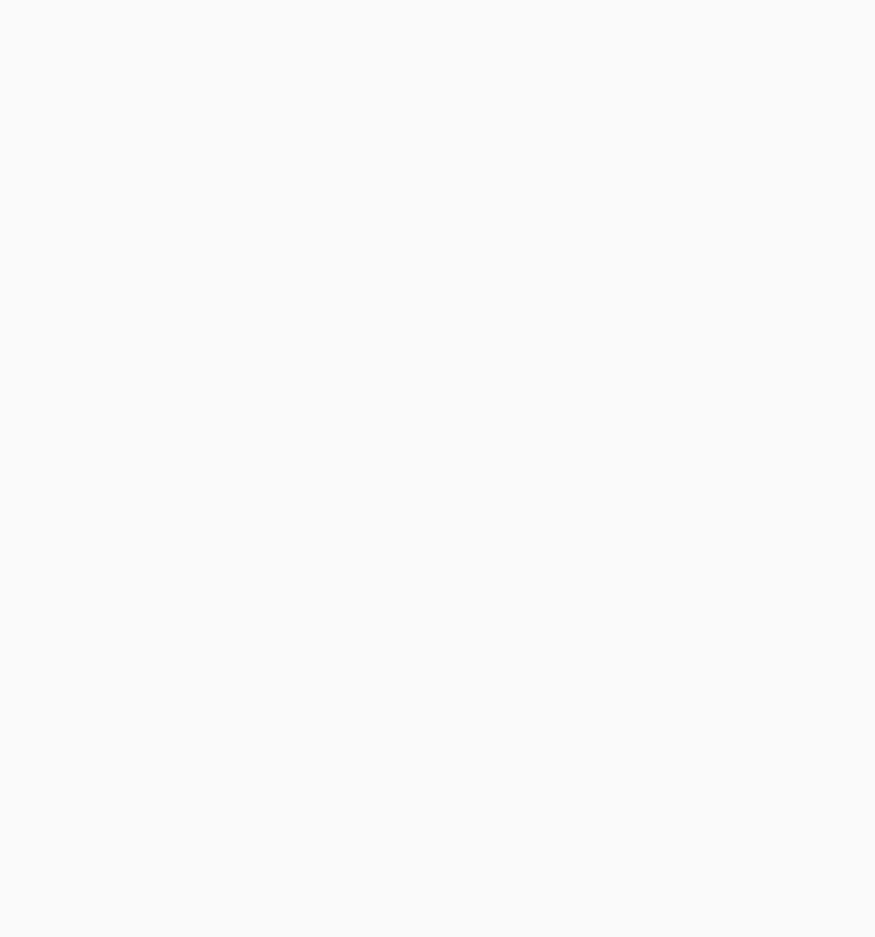
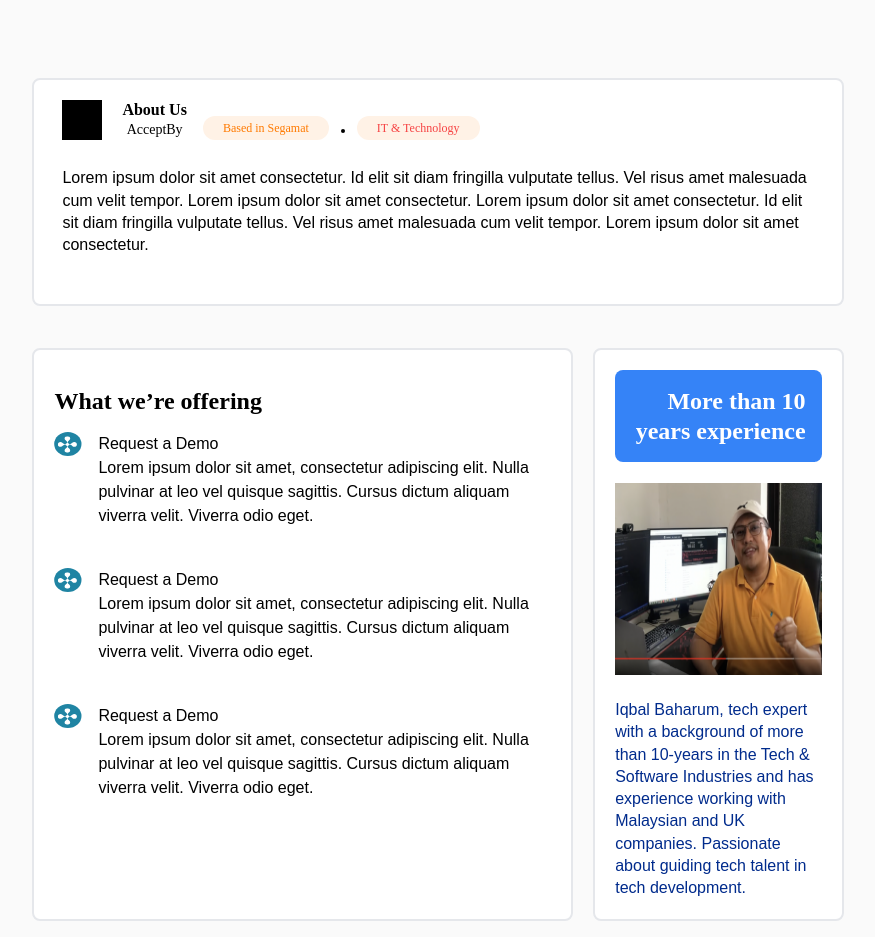
Before and after one commit to Arexxa/const_frontend, a React (Create React App) app: page /landing in a window 1280 px wide. Shown: the part 1180-2117 px from the top of the page, without its empty margins (202-1077 px from the left). Before the commit the page ends 1142 px from the top, so only its background shows below. Built offline with nearby package versions, Linux system fonts and the light colour scheme.

Commit message:
adjust landing

```diff
--- a/src/index.css
+++ b/src/index.css
@@ -4,6 +4,7 @@
 
 @import url('https://fonts.googleapis.com/css2?family=Abel&display=swap');
 @import url('https://fonts.googleapis.com/css2?family=ABeeZee&display=swap');
+@import url('https://fonts.googleapis.com/css2?family=Plus+Jakarta+Sans&display=swap');
 
 #root {
     --primary: #0abab5;
@@ -35,3 +36,7 @@ body {
 .abel {
     font-family: 'Abel';
 }
+
+.jakarta {
+    font-family: 'Plus Jakarta Sans';
+}
--- a/src/pages/Landing/index.js
+++ b/src/pages/Landing/index.js
@@ -1,14 +1,41 @@
 import React from 'react'
 import navBg from '../../assets/images/navbar-bg.png'
 import pixel from '../../assets/images/pexelbg.png'
+import profileIcon from '../../assets/images/profile-icon.png'
+import bulletIcon from '../../assets/svg/bullet-icon.svg'
+import iqbal from '../../assets/images/iqbal.png'
+
+const bullet = [
+    {
+        id: 1,
+        icon: bulletIcon,
+        title: 'Request a Demo',
+        description:
+            'Lorem ipsum dolor sit amet, consectetur adipiscing elit. Nulla pulvinar at leo vel quisque sagittis. Cursus dictum aliquam viverra velit. Viverra odio eget.',
+    },
+    {
+        id: 2,
+        icon: bulletIcon,
+        title: 'Request a Demo',
+        description:
+            'Lorem ipsum dolor sit amet, consectetur adipiscing elit. Nulla pulvinar at leo vel quisque sagittis. Cursus dictum aliquam viverra velit. Viverra odio eget.',
+    },
+    {
+        id: 3,
+        icon: bulletIcon,
+        title: 'Request a Demo',
+        description:
+            'Lorem ipsum dolor sit amet, consectetur adipiscing elit. Nulla pulvinar at leo vel quisque sagittis. Cursus dictum aliquam viverra velit. Viverra odio eget.',
+    },
+]
 
 function Landing() {
     return (
-        <div className="w-full h-screen flex flex-col justify-start bg-[#FAFAFA]">
-            <div className="fixed top-0 right-0">
+        <div className="w-full h-screen flex flex-col bg-[#FAFAFA]">
+            <div className="flex justify-end">
                 <img src={navBg} alt="navbar-bg" />
             </div>
-            <div className="mt-[220px] w-full p-4">
+            <div className="mt-[40px] lg:mt-[100px] w-full p-4">
                 <div>
                     <div className="mx-auto flex justify-center ">
                         <div className="lg:w-[60%] text-black italic font-normal text-[22px] lg:text-[40px] leading-[25px] lg:leading-[47.28px] mb-[37px]">
@@ -36,7 +63,101 @@ function Landing() {
                 <div className="mx-auto flex justify-center mt-[20px] lg:mt-[60px]">
                     <img src={pixel} alt="" />
                 </div>
-                <div></div>
+            </div>
+
+            <div className="lg:mt-[60px] w-full p-4">
+                <div className="mx-auto lg:flex justify-center">
+                    <div className="p-5 border-2 rounded-lg bg-white lg:w-[65%] px-7 pb-12">
+                        <div className="lg:flex lg:flex-row lg:gap-4">
+                            <div className=" flex justify-start gap-5">
+                                <img
+                                    src={profileIcon}
+                                    alt="profile-icon"
+                                    className="w-10 h-10"
+                                />
+                                <div className="flex flex-col">
+                                    <p className="jakarta text-[16px] leading-[20.16px] font-semibold">
+                                        About Us
+                                    </p>
+                                    <p className="jakarta text-[14px] leading-[17.64px] font-normal">
+                                        AcceptBy
+                                    </p>
+                                </div>
+                            </div>
+                            <div className="flex mt-4 gap-3">
+                                <div className="relative grid select-none items-center whitespace-nowrap rounded-2xl bg-[#FFF2E6] py-1 px-5 text-[#FF7A00]">
+                                    <span className="jakarta text-[12px] leading-[15.12px] font-normal">
+                                        Based in Segamat
+                                    </span>
+                                </div>
+                                <div className="">
+                                    <span className="w-1 h-1 bg-black rounded-full inline-block"></span>
+                                </div>
+                                <div className="relative grid select-none items-center whitespace-nowrap rounded-2xl bg-[#FFF2E6] py-1 px-5 text-[#F64343]">
+                                    <span className="jakarta text-[12px] leading-[15.12px] font-normal">
+                                        IT & Technology
+                                    </span>
+                                </div>
+                            </div>
+                        </div>
+                        <div className="text-[16px] text-left font-normal leading-[22.08px] mt-[27px]">
+                            Lorem ipsum dolor sit amet consectetur. Id elit sit
+                            diam fringilla vulputate tellus. Vel risus amet
+                            malesuada cum velit tempor. Lorem ipsum dolor sit
+                            amet consectetur. Lorem ipsum dolor sit amet
+                            consectetur. Id elit sit diam fringilla vulputate
+                            tellus. Vel risus amet malesuada cum velit tempor.
+                            Lorem ipsum dolor sit amet consectetur.
+                        </div>
+                    </div>
+                </div>
+            </div>
+
+            <div className="mt-[10px] w-full p-4">
+                <div className="mx-auto flex justify-center lg:w-[65%]">
+                    <div className="flex flex-col lg:flex-row gap-5">
+                        <div className="lg:w-2/3 p-5 border-2 rounded-lg bg-white">
+                            <div className="text-left jakarta font-semibold lg:text-[24px] leading-[30.24px] py-4">
+                                What we’re offering
+                            </div>
+                            {bullet.map((item) => (
+                                <div
+                                    key={item.id}
+                                    className="flex justify-start gap-4 pb-3"
+                                >
+                                    <img
+                                        src={item.icon}
+                                        alt="bullet icon"
+                                        className="mb-[100px]"
+                                    />
+                                    <div className="flex flex-col text-left">
+                                        <h2>{item.title}</h2>
+                                        <p>{item.description}</p>
+                                    </div>
+                                </div>
+                            ))}
+                        </div>
+                        <div className="flex-1 p-5 border-2 rounded-lg bg-white">
+                            <div className="p-4 jakarta font-semibold lg:text-[24px] leading-[30.24px] text-white text-right rounded-lg bg-[#3583F7]">
+                                More than 10 years experience
+                            </div>
+                            <div className="mt-[21px]">
+                                <img
+                                    src={iqbal}
+                                    alt="iqbal"
+                                    className="w-[22rem] lg:w-[22rem] h-[12rem] lg:h-[12rem]"
+                                />
+                            </div>
+                            <div className="mt-6 text-[#002B8C] text-left font-normal lg:text-[16px] leading-[22.24px]">
+                                Iqbal Baharum, tech expert with a background of
+                                more than 10-years in the Tech & Software
+                                Industries and has experience working with
+                                Malaysian and UK companies. Passionate about
+                                guiding tech talent in tech development.
+                            </div>
+                        </div>
+                    </div>
+                </div>
             </div>
         </div>
     )
```
